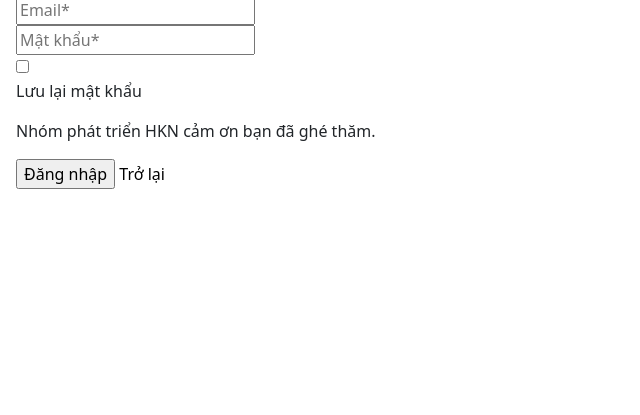
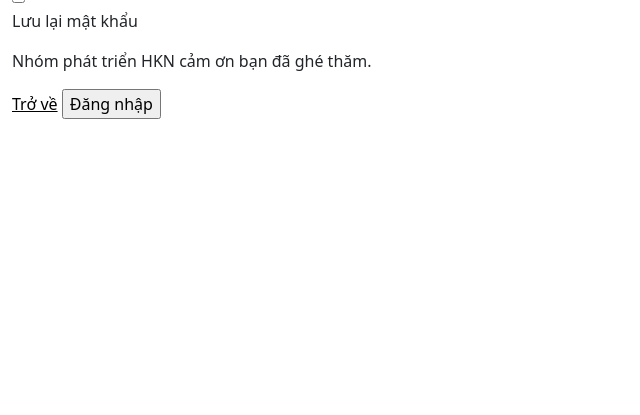
Before and after one commit to AnKhangKN/CuaHangGiaDung, a PHP site: page /login.php in a window 1280 px wide. Shown: the part 385-800 px from the top of the page, without its empty margins (0-640 px from the left). Run offline with PHP 8.4, Linux system fonts and the light colour scheme; some libraries are stand-ins or nearby versions.

Commit message:
login continue

```diff
--- a/app/views/others/login.php
+++ b/app/views/others/login.php
@@ -3,58 +3,44 @@
 <head>
     <meta charset="UTF-8">
     <meta name="viewport" content="width=device-width, initial-scale=1.0">
-    <link rel="stylesheet" href="/cuahangdungcu/vendor/bootstrap-5.3.3/dist/css/bootstrap.min.css">
-    <link rel="stylesheet" href="/cuahangdungcu/public/assets/css/login.css">
-    <title>Đăng nhâp cùng HKN store</title>
+    <!-- Jquery -->
+    <script src="/CuaHangDungCu/vendor/jQuery/jquery-3.7.1.min.js"></script>
+    <!-- Bootstrap -->
+    <link rel="stylesheet" href="/CuaHangDungCu/vendor/bootstrap-5.3.3/dist/css/bootstrap.min.css">
+    <script src="/CuaHangDungCu/vendor/bootstrap-5.3.3/dist/js/bootstrap.bundle.min.js"></script>
 
+    <!-- css -->
+    <link rel="stylesheet" href="/CuaHangDungCu/public/assets/css/others/login.css">
 
-
+    <title>Đăng nhập</title>
 </head>
-
 <body>
     <div class="result"></div>
-<div class="wapper p-3">
-<header class="head_login">
-    <img src="/cuahangdungcu/public/assets/images/logo_trang.jpg" alt="Logo" class="img_logo " >
-    <p class="header_title mt-4">Chào mừng bạn đến với HKN store hãy đăng nhập để có trải nghiệm tốt nhất.</p>
+    <div class="container-fluid mx-auto mt-0 wrapper">
+    <header class="header">
+        <img src="/CuaHangDungCu/public/assets/images/logo_trang.jpg" class="header_logo" alt="logo_trang">
+        <p class="header_title">Hãy đăng ký tài khoản để tham gia vào HKN store</p>
     </header>
-<section class="section_form">
-
-    <form action="controllerLogin.php" method="post">
-    <div class="form_input">
-        <input type="text" id="input_email" name="email" placeholder="Email*">
+    <main class="main">
+        <form>
+            <div class="main_input_group">
+                <input type="text" class="main_input_group_item_email" id="input_email">
+                <span class="errorEmail" id="email_error"></span>
+                <input type="password" class="main_input_group_item_pass password" id="input_password">
+                <span class="errorPassword" id="password_error"></span>
             </div>
-    <span id="email_error"></span> <!-- Vùng hiển thị lỗi -->
-
-    <div class="form_input form_input_password">
-        <input type="password" id="input_password" name="password" placeholder="Mật khẩu*">
+            <div class="main_checkbox">
+                <input type="checkbox" class="main_checkbox_box">
+                <p class="main_checkbox_text">Lưu lại mật khẩu</p>
             </div>
-    <span id="password_error"></span> <!-- Vùng hiển thị lỗi -->
-
-    <div class="form_remember">
-        <input type="checkbox" class="form_remember_checkbox">
-        <p class="form_remember_text">Lưu lại mật khẩu</p>
-    </div>
-
-    <p class="form_text">Nhóm phát triển HKN cảm ơn bạn đã ghé thăm.</p>
-
-    <div class="form_btn">
-        <input type="submit" id="btn_continue" name="continue" class="form_btn_save" value="Đăng nhập">
-        <a href="#" class="form_btn_back text-black text-decoration-none">Trở lại</a>
+            <p class="main_title">Nhóm phát triển HKN cảm ơn bạn đã ghé thăm.</p>
+            <div class="main_btn_group">
+                <a href="#" class="main_btn_group_back text-black">Trở về</a>
+                <input type="submit" class="button main_btn_group_login" value="Đăng nhập">
             </div>
         </form>
-</section>
-
+    </main>
     </div>
-
-
-<script src="/cuahangdungcu/vendor/bootstrap-5.3.3/dist/js/bootstrap.bundle.min.js"></script>
-<script src="/cuahangdungcu/vendor/jQuery/jquery-3.7.1.min.js"></script>
-<script src="/cuahangdungcu/public/assets/js/login.js"></script>
-
-
-
+    <script src="/CuaHangDungCu/public/assets/js/others/login.js"></script>
 </body>
-
-
 </html>
```
Also changed, not shown: app/controllers/others/controllerLogin.php (added, +43 -0 lines), app/views/customer/home.html (renamed from app/views/customer/index.html, +8 -2 lines), app/views/others/signUp.php (deleted, +0 -48 lines), public/assets/css/login.css (deleted), public/assets/css/others/login.css (added), public/assets/css/signUp.css (deleted), public/assets/js/login.js (deleted), public/assets/js/others/login.js (added), public/assets/js/signUp.js (deleted), public/index.php (deleted), 2 other files. Lines whose indentation alone changed are shown as unchanged.
